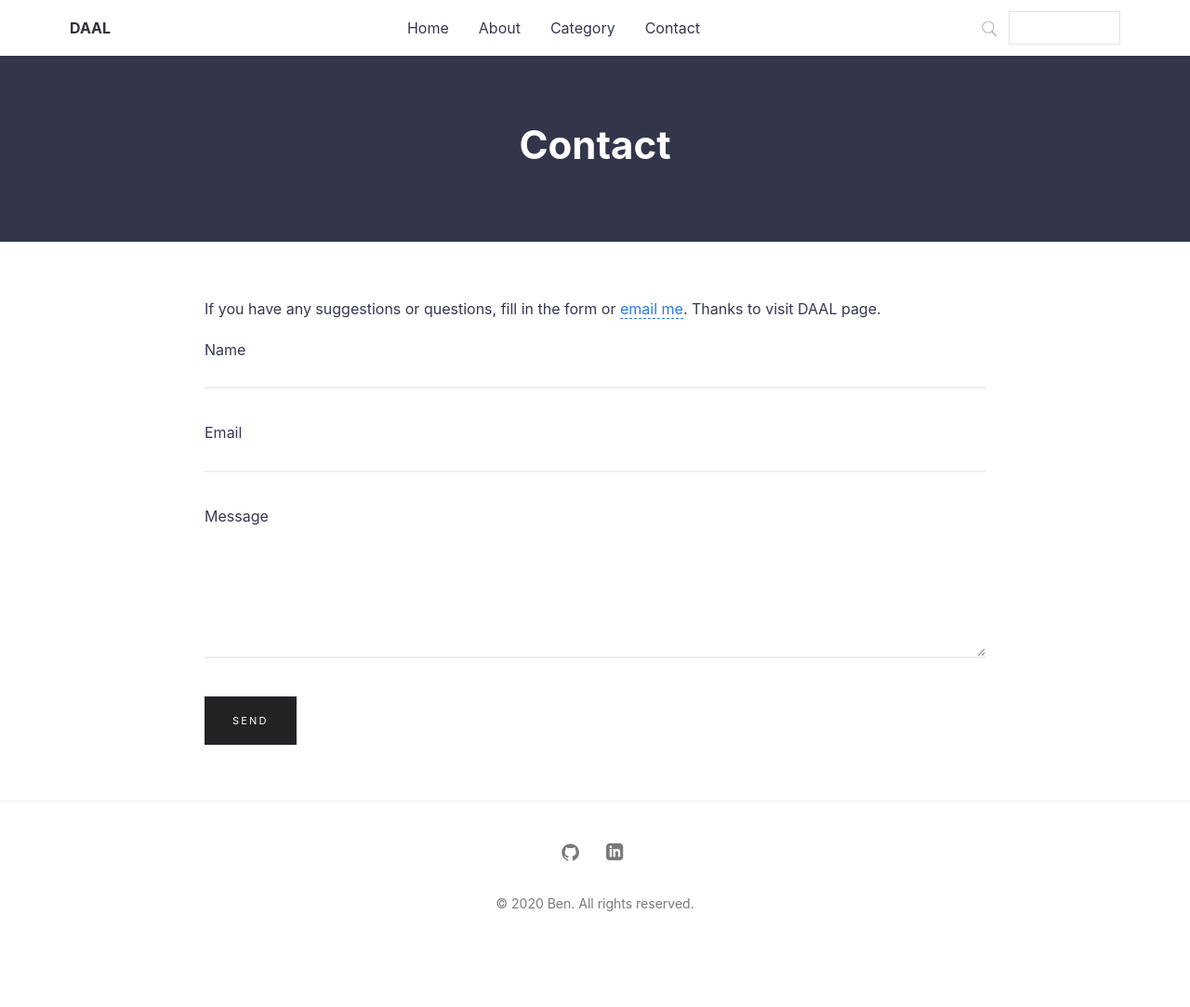
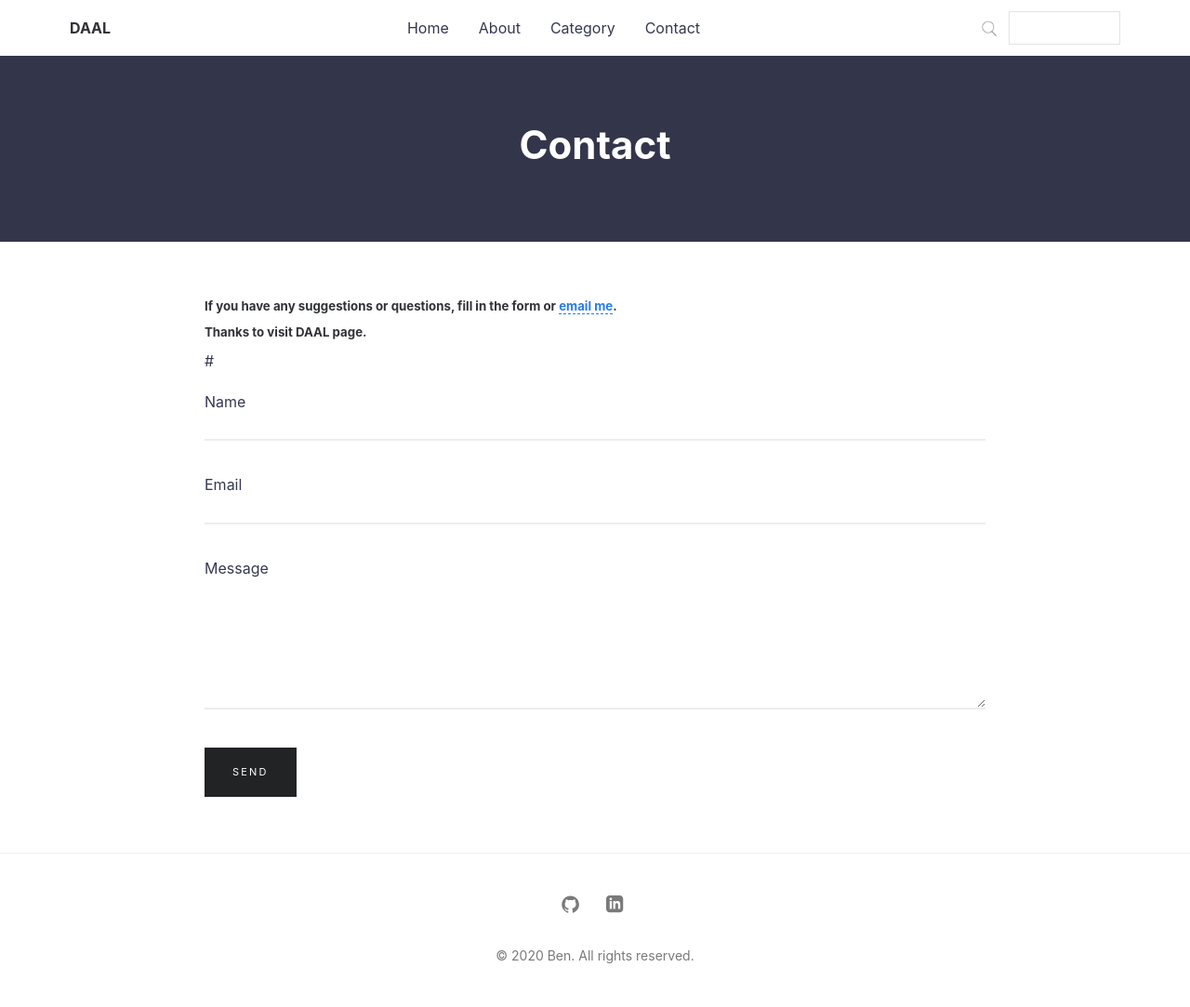
Before and after one commit to hjben/hjben.github.io, a Jekyll site: the page built from contact.md, in a window 1280 px wide. Shown: the whole page at 93% size. Built offline with Jekyll 4.4.1, drawn with Linux system fonts in a browser that asks for light colours; nearby versions of some CDN libraries; before the commit the page ends 1027 px from its top, so only the background shows below that.

```diff
--- a/contact.md
+++ b/contact.md
@@ -4,9 +4,9 @@ title: Contact
 permalink: /contact/
 ---
 
-If you have any suggestions or questions, fill in the form or [email me](mailto:{{site.email}}).
-Thanks to visit DAAL page.
-
+##### If you have any suggestions or questions, fill in the form or [email me](mailto:{{site.email}}).
+##### Thanks to visit DAAL page.
+#
 
 {% include form.html %}
 
```
